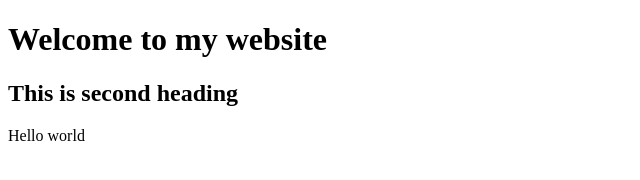
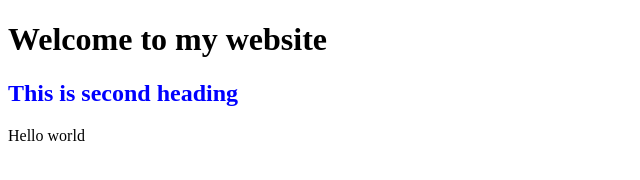
Before and after one commit to manish-290/python_web, a plain HTML site: page index.html in a window 1280 px wide. Shown: the whole page, without its empty margins (0-640 px from the left). Drawn offline with Linux system fonts and the light colour scheme.

Commit message:
Update index.html
added the color

```diff
--- a/index.html
+++ b/index.html
@@ -7,7 +7,7 @@
 </head>
 <body>
     <h1>Welcome to my website</h1>
-    <h2>This is second heading</h2>
+    <h2 style="color:blue">This is second heading</h2>
     Hello world
 </body>
 </html>
```
